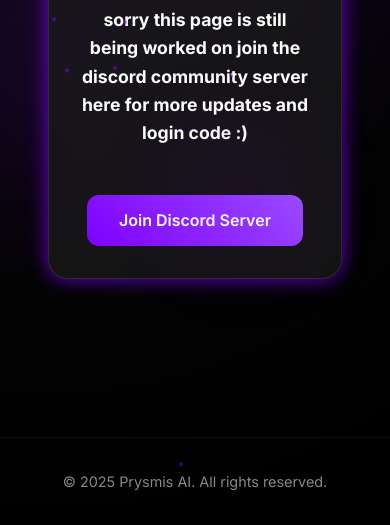
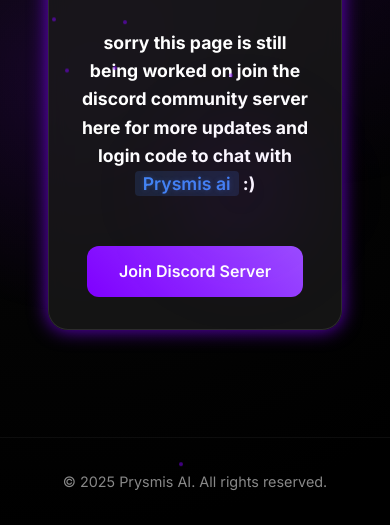
Before and after one commit to Silentalexalt/prysmisAI, a plain HTML site: page docs.html in a window 390 px wide. Shown: the part 319-844 px from the top of the page. Drawn offline with Linux system fonts and the light colour scheme.

Commit message:
Update docs.html

```diff
--- a/docs.html
+++ b/docs.html
@@ -12,7 +12,8 @@
 --black: #0a0a0a;
 --purple: #7f00ff;
 --purple-light: #9b4dff;
---purple-dark: #5a00b3;
+--blue: #4285f4;
+--blue-light: #64b5f6;
 --white: #ffffff;
 --light-gray: #ccc;
 --gray: #888;
@@ -148,6 +149,7 @@
 padding: 2rem;
 position: relative;
 overflow: hidden;
+margin-top: 80px;
 }
 
 #main-content::before {
@@ -166,14 +168,15 @@
 
 .error-container {
 text-align: center;
-max-width: 600px;
-padding: 3rem;
+max-width: 700px;
+padding: 4rem;
 background-color: rgba(26, 26, 26, 0.8);
 backdrop-filter: blur(10px);
 border-radius: 20px;
 border: 1px solid rgba(255, 255, 255, 0.1);
 box-shadow: 0 15px 40px rgba(0, 0, 0, 0.6);
 animation: glow 4s infinite;
+margin-top: 60px;
 }
 
 .error-icon {
@@ -187,6 +190,24 @@
 margin-bottom: 2rem;
 color: var(--white);
 line-height: 1.6;
+}
+
+.prysmis-link {
+color: var(--blue);
+background: rgba(66, 133, 244, 0.15);
+padding: 2px 8px;
+border-radius: 4px;
+text-decoration: none;
+transition: all 0.3s ease;
+font-weight: 600;
+text-shadow: 0 0 5px rgba(66, 133, 244, 0.3);
+cursor: pointer;
+}
+
+.prysmis-link:hover {
+background: rgba(66, 133, 244, 0.25);
+transform: translateY(-2px);
+box-shadow: 0 4px 12px rgba(66, 133, 244, 0.3);
 }
 
 .discord-button {
@@ -249,13 +270,18 @@
 padding: 0.75rem 1.25rem;
 }
 
+#main-content {
+margin-top: 60px;
+}
+
 .error-container {
-padding: 2rem;
+padding: 3rem;
 margin: 1rem;
+margin-top: 40px;
 }
 
 .error-message {
-font-size: 1.2rem;
+font-size: 1.3rem;
 }
 }
 
@@ -268,12 +294,18 @@
 padding: 0.8rem 2rem;
 font-size: 1rem;
 }
+
+.error-container {
+padding: 2rem;
+margin-top: 30px;
+}
 }
 </style>
 <script>
 document.addEventListener('DOMContentLoaded', () => {
 const navbar = document.getElementById('navbar');
 const discordButton = document.querySelector('.discord-button');
+const prysmisLink = document.querySelector('.prysmis-link');
 
 const cursorLight = document.createElement('div');
 cursorLight.id = 'cursor-light';
@@ -335,6 +367,11 @@
 window.open('https://discord.gg/eKC5CgEZbT', '_blank');
 });
 
+prysmisLink.addEventListener('click', (e) => {
+e.preventDefault();
+window.location.href = '/chatarea';
+});
+
 createParticles();
 createBackgroundOrbs();
 window.addEventListener('scroll', handleNavbarScroll);
@@ -352,7 +389,7 @@
 <main id="main-content">
 <div class="error-container">
 <div class="error-icon">⚠️</div>
-<h1 class="error-message">sorry this page is still being worked on join the discord community server here for more updates and login code :)</h1>
+<h1 class="error-message">sorry this page is still being worked on join the discord community server here for more updates and login code to chat with <span class="prysmis-link">Prysmis ai</span> :)</h1>
 <a href="https://discord.gg/eKC5CgEZbT" class="discord-button">Join Discord Server</a>
 </div>
 </main>
```
